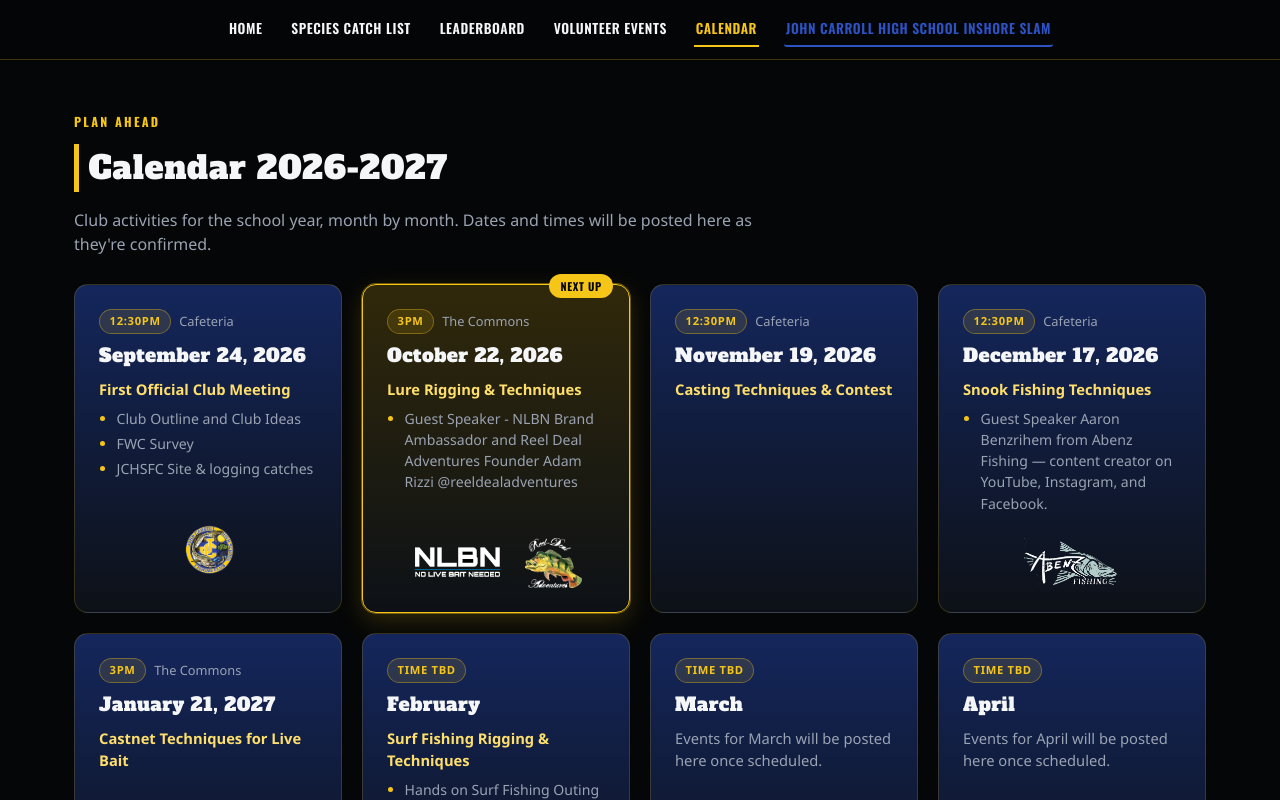
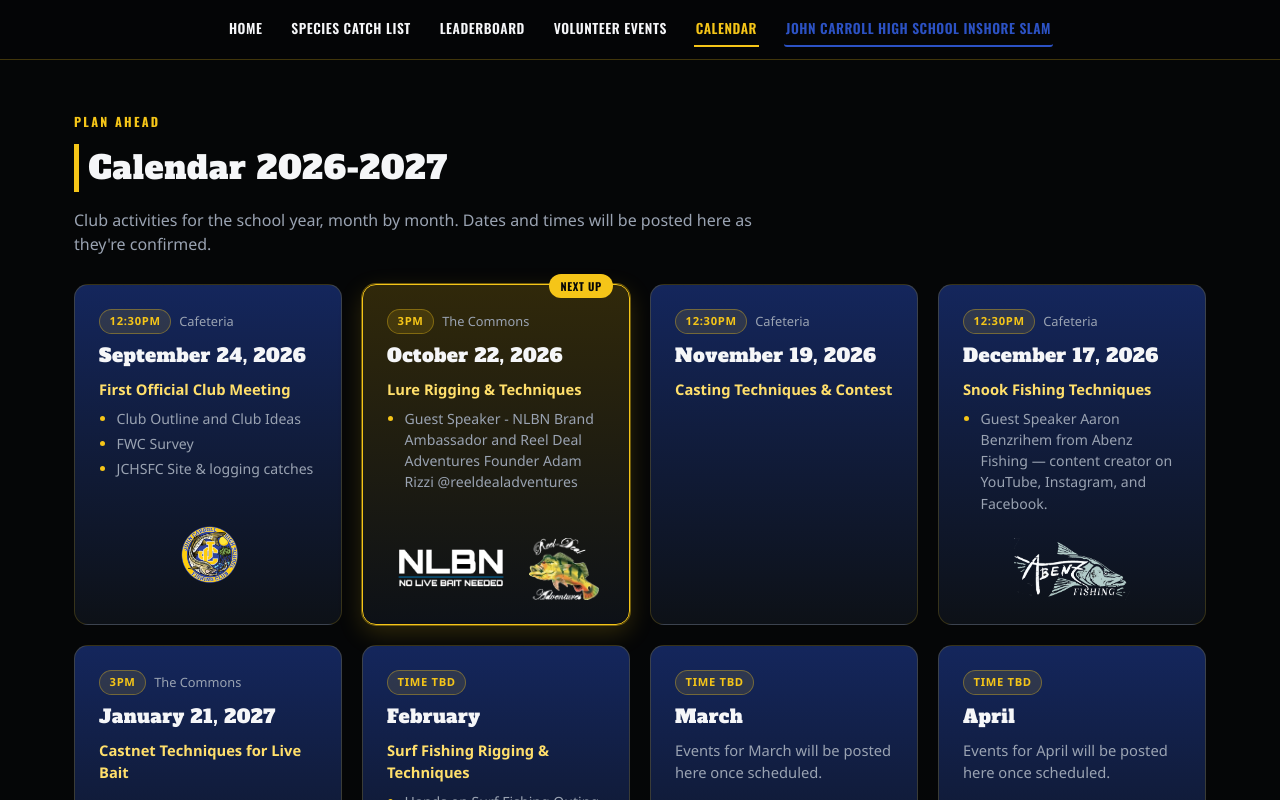
Before and after one commit to BlackJackFishCo/jchs-fishing-club, a React (Vite) app: page /#/calendar in a window 1280 px wide. Shown: the top 800 px of the page. Built offline with nearby package versions, Linux system fonts and the light colour scheme; no server answers.

Commit message:
Increase calendar sponsor logo sizes slightly
Co-Authored-By: Claude Sonnet 5 <noreply@anthropic.com>
Claude-Session: https://claude.ai/code/session_01RZnQALsMGB7WQoNrtfRuQq

```diff
--- a/src/pages/Calendar.css
+++ b/src/pages/Calendar.css
@@ -46,15 +46,15 @@
 }
 
 .calendar-card__sponsor img {
-  height: 50px;
+  height: 62px;
   width: auto;
-  max-width: 96px;
+  max-width: 116px;
   display: block;
 }
 
 .calendar-card__sponsor img.calendar-card__sponsor-img--large {
-  height: 76px;
-  max-width: 140px;
+  height: 90px;
+  max-width: 165px;
 }
 
 @media (max-width: 900px) {
```
